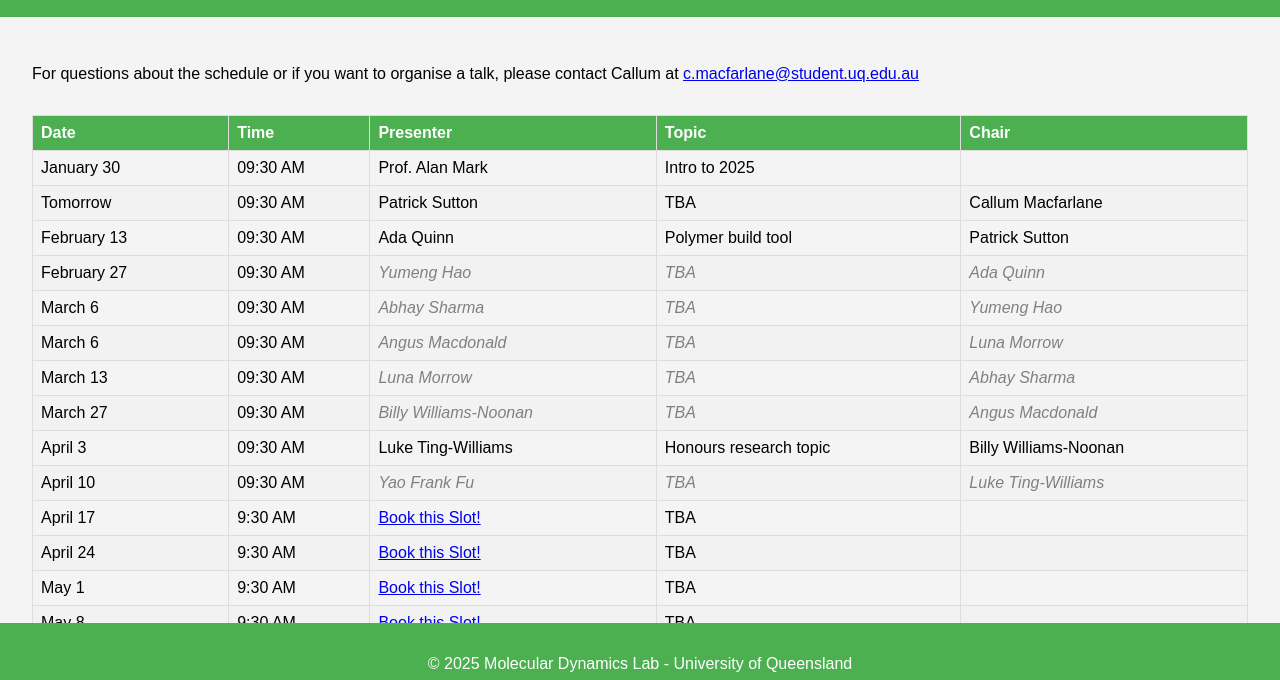
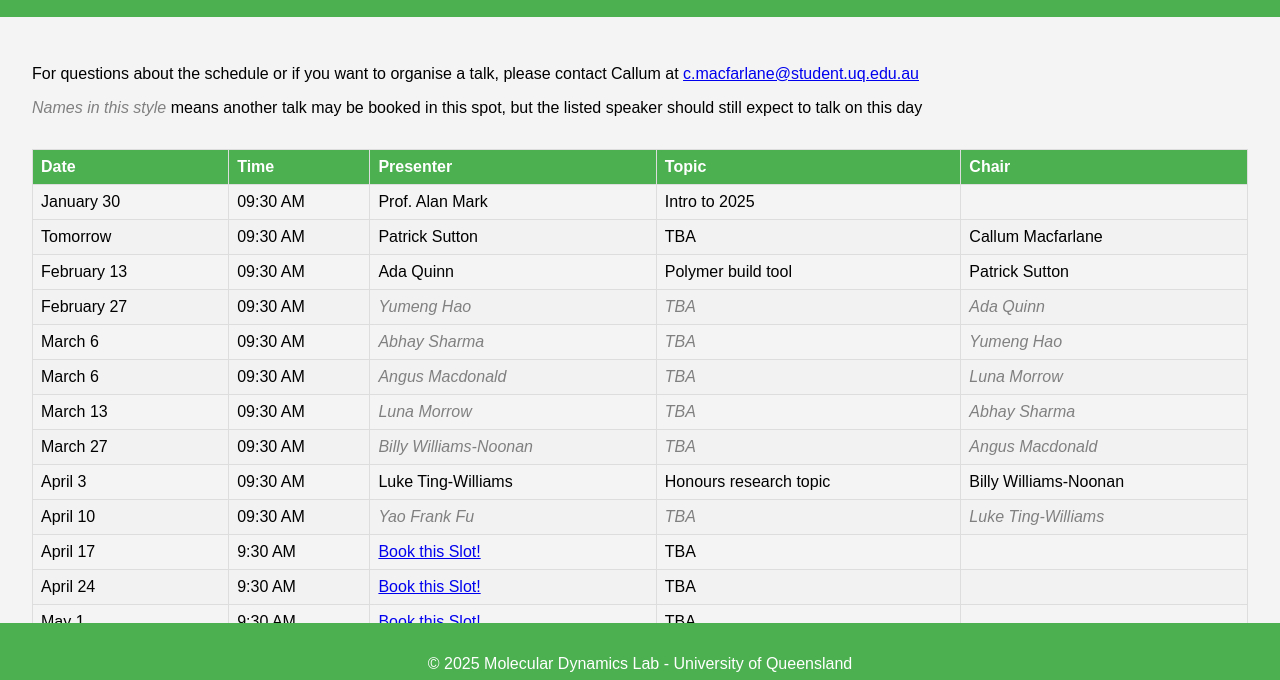
Before and after one commit to ATB-UQ/QUBIC_Molecules_Theme, a plain HTML site: page index.html in a window 1280 px wide. Shown: the part 95-775 px from the top of the page. Drawn offline with Linux system fonts and the light colour scheme.

Commit message:
schedule legend

```diff
--- a/index.html
+++ b/index.html
@@ -12,6 +12,7 @@
     </header>
     <main>
         <p> For questions about the schedule or if you want to organise a talk, please contact Callum at <a href='mailto:c.macfarlane@student.uq.edu.au'>c.macfarlane@student.uq.edu.au</a></p>
+        <p><i style="color: grey">Names in this style</i> means another talk may be booked in this spot, but the listed speaker should still expect to talk on this day</p>
         <table id="schedule">
             <thead>
                 <tr>
```
